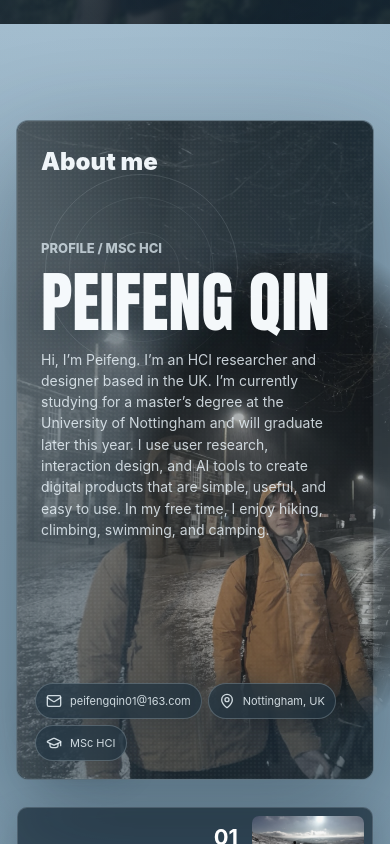
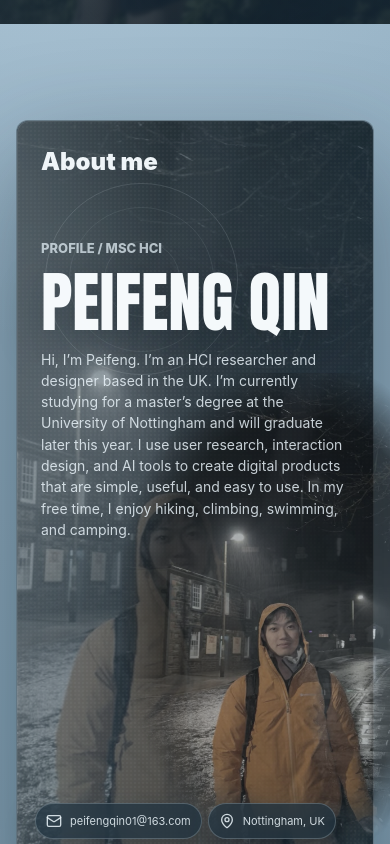
Before and after one commit to Panana-01/PeifengQinWeb, a React (Vite) app: page / in a window 390 px wide. Shown: the part 820-1664 px from the top of the page. Built offline with nearby package versions, Linux system fonts and the light colour scheme.

Commit message:
Fix About Me content overlap

```diff
--- a/src/styles.css
+++ b/src/styles.css
@@ -562,7 +562,7 @@ h1 {
 .cinematic-profile-shell {
   position: relative;
   display: grid;
-  min-height: 720px;
+  min-height: 840px;
   place-items: center;
   padding: 88px 0 70px;
 }
@@ -571,7 +571,7 @@ h1 {
   position: relative;
   isolation: isolate;
   width: min(1320px, 92vw);
-  min-height: 640px;
+  min-height: 760px;
   overflow: visible;
   border: 1px solid rgba(229, 242, 250, 0.18);
   border-radius: 18px;
@@ -693,7 +693,7 @@ h1 {
 .cinematic-copy {
   position: absolute;
   left: 9.8%;
-  top: 34%;
+  top: 29%;
   z-index: 4;
   max-width: 540px;
 }
@@ -718,11 +718,11 @@ h1 {
 }
 
 .cinematic-copy p {
-  max-width: 440px;
+  max-width: 500px;
   margin-top: 26px;
   color: rgba(237, 247, 252, 0.82);
-  font-size: 17px;
-  line-height: 1.58;
+  font-size: 16px;
+  line-height: 1.55;
 }
 
 .cinematic-contact-strip {
@@ -2198,7 +2198,7 @@ h1 {
 
   .cinematic-media-card {
     width: 100%;
-    min-height: 660px;
+    min-height: 780px;
     border-radius: 12px;
   }
 
@@ -2229,7 +2229,7 @@ h1 {
   }
 
   .cinematic-copy p {
-    max-width: min(290px, 76vw);
+    max-width: min(320px, calc(100vw - 48px));
     margin-top: 18px;
     font-size: 14px;
     line-height: 1.52;
```
